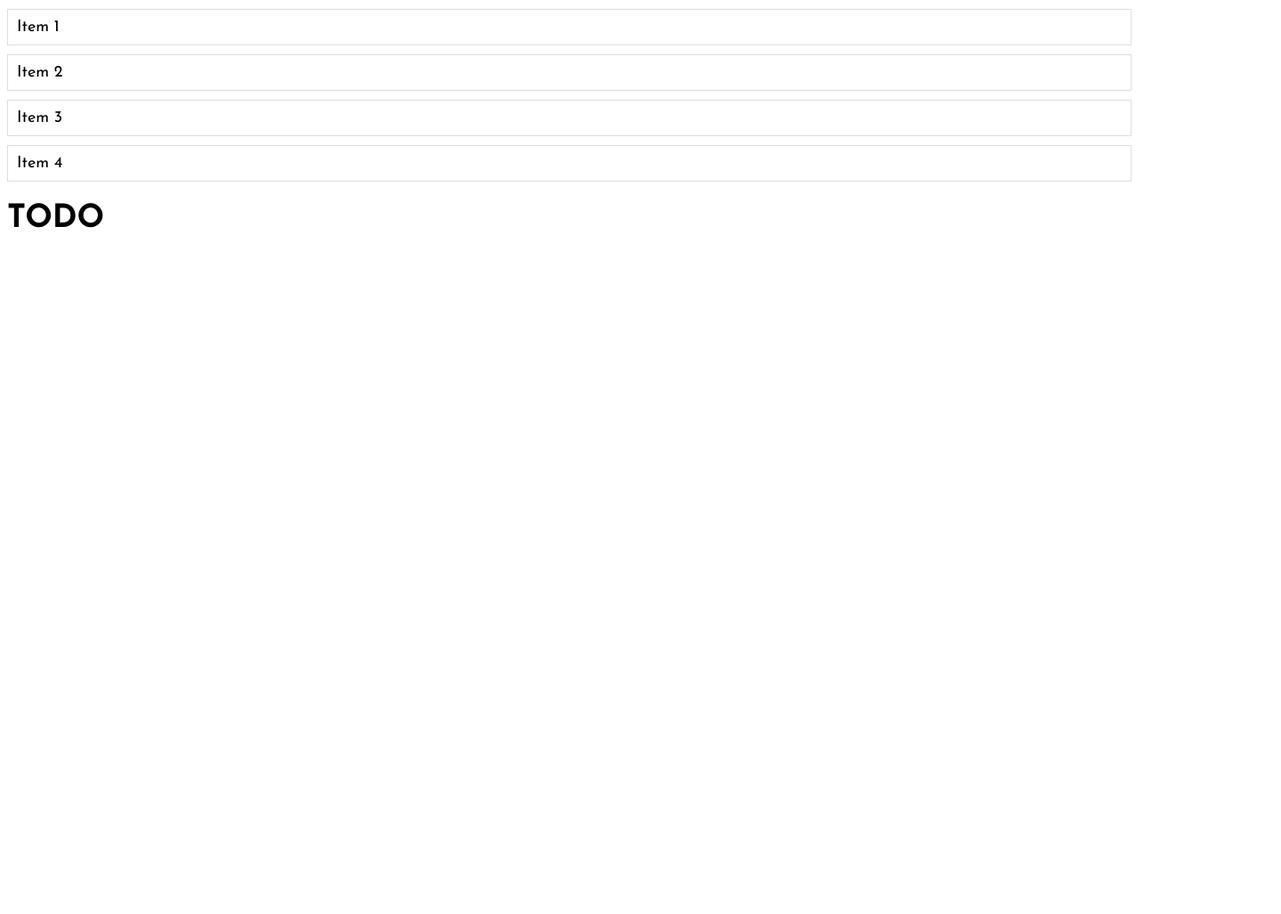
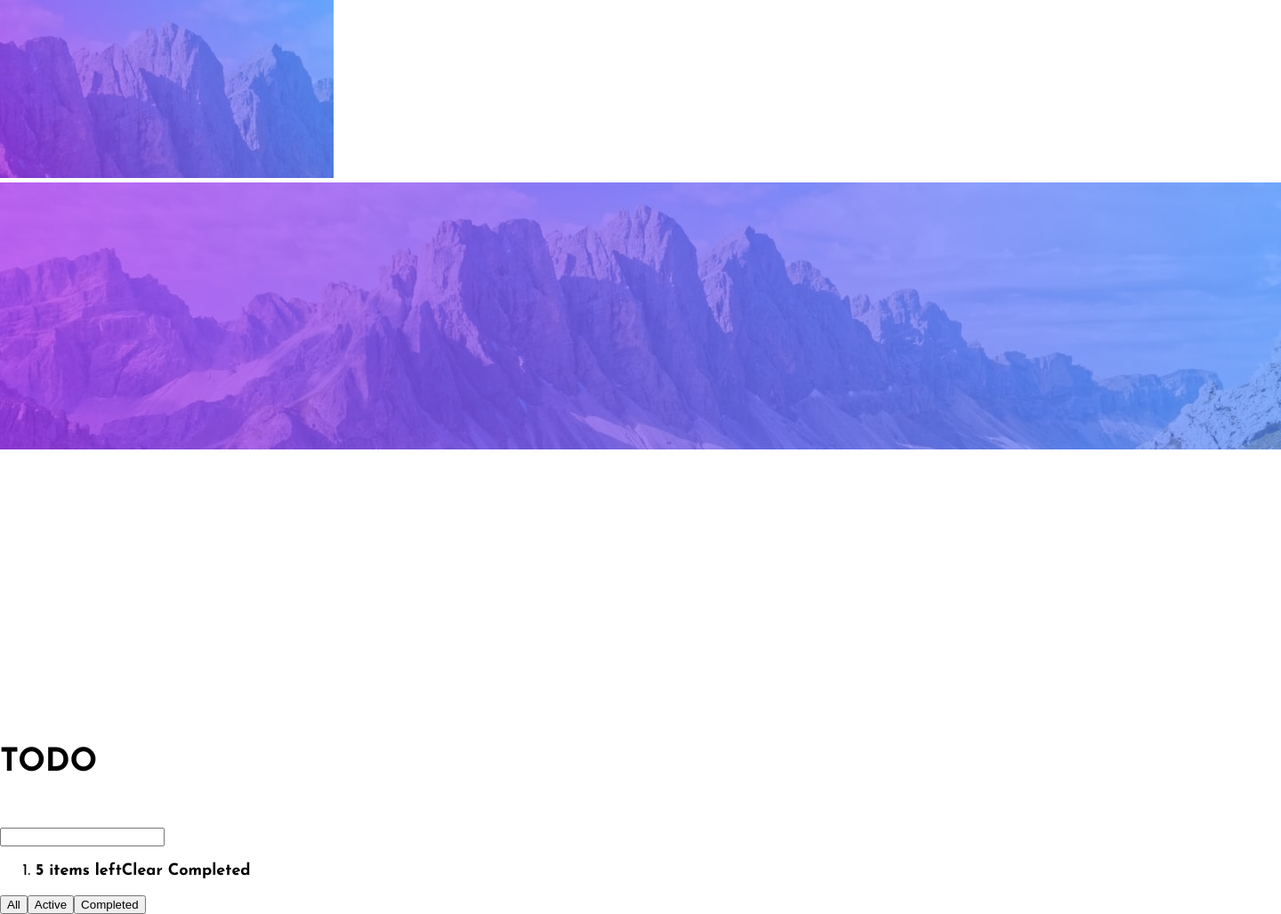
Before and after one commit to Adrydevmateo/todo-app-react, a React (Vite) app: page / in a window 1280 px wide. Shown: the whole page at 89% size, 1440 px wide, since content can reach past the window. Before the commit the page ends 800 px from the top, so only its background shows below. Built offline with nearby package versions, Linux system fonts and the light colour scheme.

Commit message:
merged changes from dev

```diff
--- a/index.html
+++ b/index.html
@@ -7,68 +7,11 @@
  <meta name="attribution" content="https://www.frontendmentor.io?ref=challenge">
  <meta name="viewport" content="width=device-width, initial-scale=1.0" />
  <title>TODO App</title>
-
- <style>
-  #sortable-list {
-   list-style: none;
-   padding: 0;
-   margin: 0;
-  }
-
-  #sortable-list li {
-   margin: 10px 0;
-   padding: 10px;
-   border: 1px solid #ddd;
-   cursor: grab;
-  }
-
-  #sortable-list li.dragging {
-   opacity: 0.5;
-   cursor: grabbing;
-  }
- </style>
 </head>
 
 <body>
- <ul id="sortable-list">
-  <li draggable="true">Item 1</li>
-  <li draggable="true">Item 2</li>
-  <li draggable="true">Item 3</li>
-  <li draggable="true">Item 4</li>
- </ul>
  <div id="root"></div>
  <script type="module" src="/src/main.tsx"></script>
- <script>
-  const sortableList = document.getElementById('sortable-list');
-
-  let draggingItem;
-
-  sortableList.addEventListener('dragstart', (event) => {
-   draggingItem = event.target;
-   event.dataTransfer.setData('text/plain', event.target.textContent);
-   event.dataTransfer.effectAllowed = 'move';
-   event.target.classList.add('dragging');
-  });
-
-  sortableList.addEventListener('dragover', (event) => {
-   event.preventDefault();
-   const currentItem = event.target;
-   const isBefore = (event.clientY < currentItem.offsetTop + currentItem.offsetHeight / 2);
-   const nextItem = currentItem.nextElementSibling;
-   if (draggingItem !== currentItem && !currentItem.classList.contains('dragging')) {
-    if (isBefore && nextItem) {
-     sortableList.insertBefore(draggingItem, nextItem);
-    } else {
-     sortableList.insertBefore(draggingItem, currentItem);
-    }
-   }
-  });
-
-  sortableList.addEventListener('dragend', () => {
-   draggingItem.classList.remove('dragging');
-  });
-
- </script>
 </body>
 
 </html>
--- a/src/App.tsx
+++ b/src/App.tsx
@@ -1,10 +1,93 @@
 import './App.css'
+import TodoComp from './todo/Todo.comp'
+
+import BgMobileDark from './assets/images/bg-mobile-dark.jpg'
+import BgMobileLight from './assets/images/bg-mobile-light.jpg'
+import BgDesktopDark from './assets/images/bg-desktop-dark.jpg'
+import BgDesktopLight from './assets/images/bg-desktop-light.jpg'
+
+import IconSun from './assets/icons/icon-sun.svg'
+import IconMoon from './assets/icons/icon-moon.svg'
+import { CreateTodo, DeleteTodo, EditTodo, GetAllTodo } from './todo/Todo'
+import { FormEvent, useEffect, useState } from 'react'
+import { TTodo } from './todo/Todo.types'
 
 function App() {
+ const [todoCollection, setTodoCollection] = useState<Array<TTodo>>([])
+
+ useEffect(() => {
+  setTodoCollection(() => GetAllTodo())
+ }, [])
+
+ const HandleFormSubmit = (e: FormEvent) => {
+  e.preventDefault()
+  const form = e.target as HTMLFormElement
+  const formData = new FormData(form)
+
+  const todoValue = formData.get('todo') as string
+
+  const newTodo = {
+   id: crypto.randomUUID(),
+   txt: todoValue,
+   complete: false,
+  }
+
+  CreateTodo(newTodo)
+
+  setTodoCollection(() => GetAllTodo())
+
+  form.reset()
+ }
+
+ const HandleUpdateTodo = (todo: TTodo) => {
+  EditTodo(todo.id, !todo.complete)
+  setTodoCollection(() => GetAllTodo())
+ }
+
+ const HandleDeleteTodo = (id: string) => {
+  DeleteTodo(id)
+  setTodoCollection(() => GetAllTodo())
+ }
 
  return (
   <>
-   <h1>TODO</h1>
+   <header id='banner'>
+    <img id='bg-mobile-light' src={BgMobileLight} alt="light background" width={375} height={200} />
+    <img id='bg-mobile-dark' src={BgMobileDark} alt="dark background" width={375} height={200} loading='lazy' />
+    <img id='bg-desktop-light' src={BgDesktopLight} alt="light background" width={1440} height={300} />
+    <img id='bg-desktop-dark' src={BgDesktopDark} alt="dark background" width={1440} height={300} loading='lazy' />
+   </header>
+
+   <main>
+    <div className="header">
+     <h1>TODO</h1>
+     <img id='icon-moon' src={IconMoon} alt="sun icon" />
+     <img id='icon-sun' src={IconSun} alt="sun icon" loading='lazy' />
+    </div>
+
+    <form id="form" onSubmit={HandleFormSubmit}>
+     <input type="text" name="todo" id="create-todo-input" />
+    </form>
+
+    <ol className='todo-list'>
+     {todoCollection.map((todo, i) => (
+      <li className='todo-container' key={i}>
+       Complete: {`${todo.complete}`}
+       <TodoComp txt={todo.txt} OnEditTodo={() => HandleUpdateTodo(todo)} OnDeleteTodo={() => HandleDeleteTodo(todo.id)} />
+      </li>
+     ))}
+     <li className='todo-list-footer'>
+      <strong>5 items left</strong>
+      <strong>Clear Completed</strong>
+     </li>
+    </ol>
+
+    <div className="controllers">
+     <button type="button">All</button>
+     <button type="button">Active</button>
+     <button type="button">Completed</button>
+    </div>
+   </main>
   </>
  )
 }
--- a/src/index.css
+++ b/src/index.css
@@ -1,6 +1,8 @@
 @import url('https://fonts.googleapis.com/css2?family=Josefin+Sans:ital,wght@0,100..700;1,100..700&display=swap');
 
 :root {
+ color-scheme: light dark;
+
  --Bright-Blue: hsl(220, 98%, 61%);
  --Check-Background: linear-gradient hsl(192, 100%, 67%) to hsl(280, 87%, 65%);
 
@@ -28,4 +30,44 @@ html {
  font-optical-sizing: auto;
 }
 
+body {
+ color: light-dark(black, white);
+ background-color: light-dark(white, black);
+ margin: 0;
+ min-height: 100vh;
+}
+
+#banner {}
+
+#banner>img {}
+
+#bg-mobile-dark,
+#bg-desktop-dark {
+ opacity: 0;
+}
+
+main {}
+
+main>.header {}
+
+main>.header h1 {}
+
+main>.header img {}
+
+#form {}
+
+#create-todo-input {}
+
+main>.todo-list {}
+
+main>.todo-list>.todo-container {}
+
+main>.todo-list>.todo-list-footer {}
+
+main>.todo-list>.todo-list-footer strong {}
+
+main>.controllers {}
+
+main>.controllers>button {}
+
 @media screen and (min-width: 1440px) {}
--- a/src/main.tsx
+++ b/src/main.tsx
@@ -4,7 +4,7 @@ import App from './App.tsx'
 import './index.css'
 
 ReactDOM.createRoot(document.getElementById('root')!).render(
-  <React.StrictMode>
+  // <React.StrictMode>
     <App />
-  </React.StrictMode>,
+  // </React.StrictMode>,
 )
--- a/src/todo/Todo.comp.tsx
+++ b/src/todo/Todo.comp.tsx
@@ -2,7 +2,6 @@ import './Todo.style.css'
 
 import IconCheck from '../assets/icons/icon-check.svg'
 import IconDelete from '../assets/icons/icon-cross.svg'
-import { DeleteTodo, GetAllTodo } from './Todo'
 
 interface TodoCompProps {
  txt: string
```
